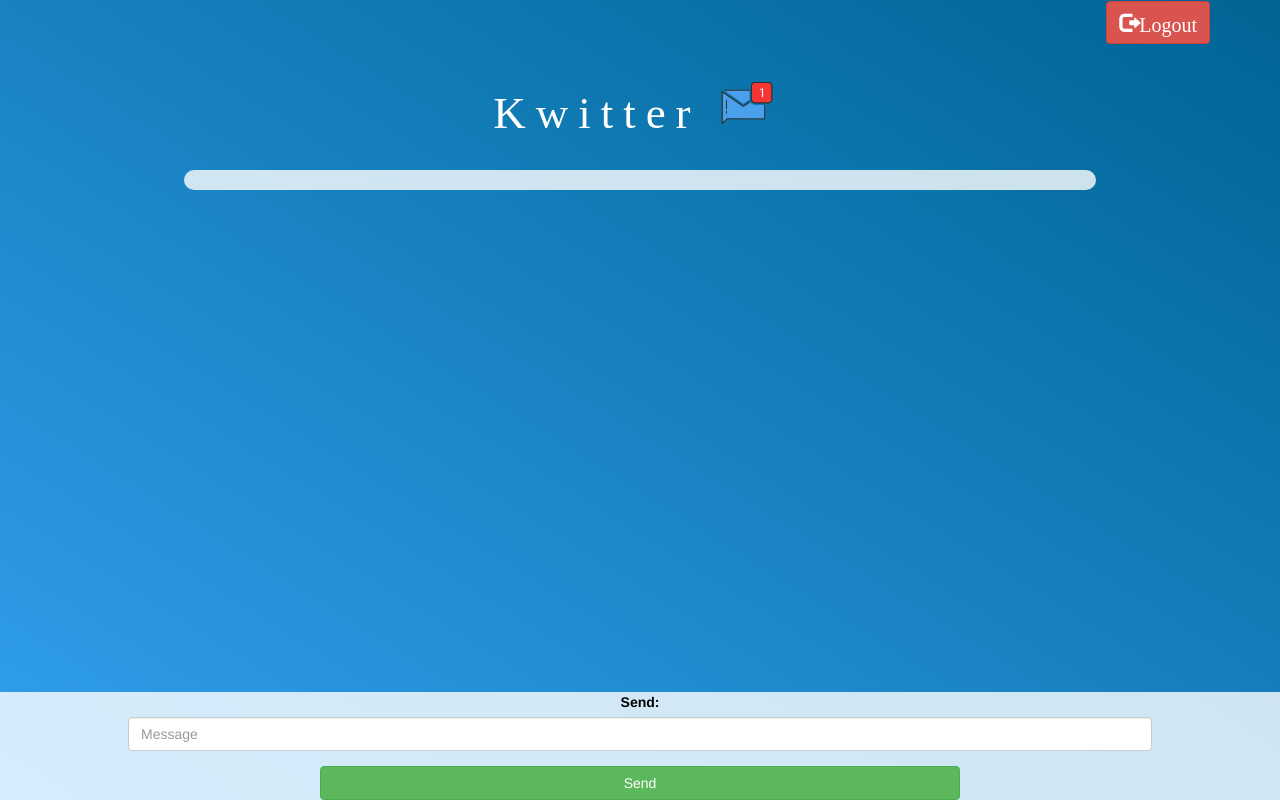
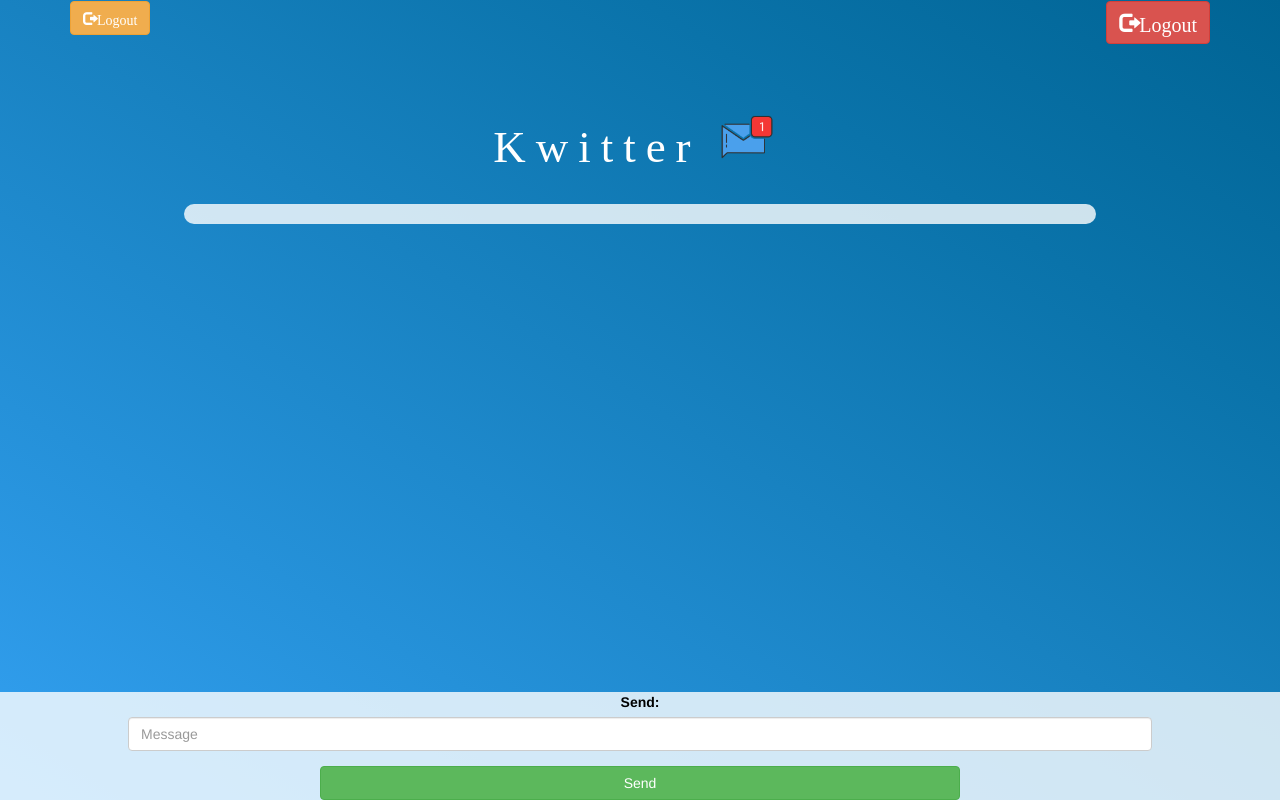
Before and after one commit to AarushMohapatra/SMS, a plain HTML site: page kwitter_page.html in a window 1280 px wide. Drawn offline with nearby package versions, Linux system fonts and the light colour scheme; no server answers; a web font is replaced by a local one.

Commit message:
Update kwitter_page.html

```diff
--- a/kwitter_page.html
+++ b/kwitter_page.html
@@ -19,6 +19,7 @@
 
 <div class="container">
 	<button id="logout" onclick="logout();" class="glyphicon glyphicon-log-out btn btn-danger">Logout</button>
+	<button id="exit" onclick="exit();" class="glyphicon glyphicon-log-out btn btn-warning">Logout</button>
 	<center>
 		<h1 class="header">
 			Kwitter
```
